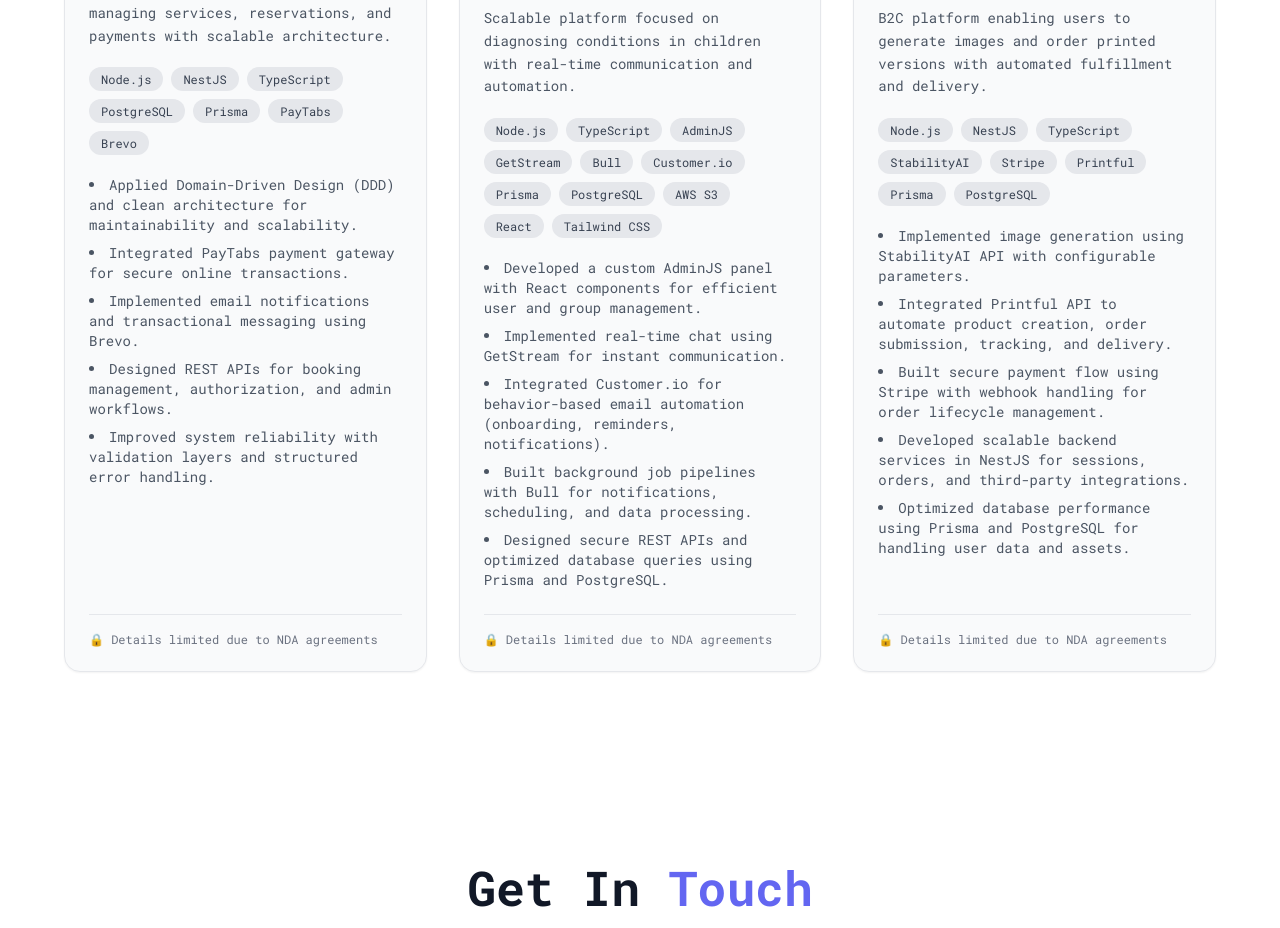
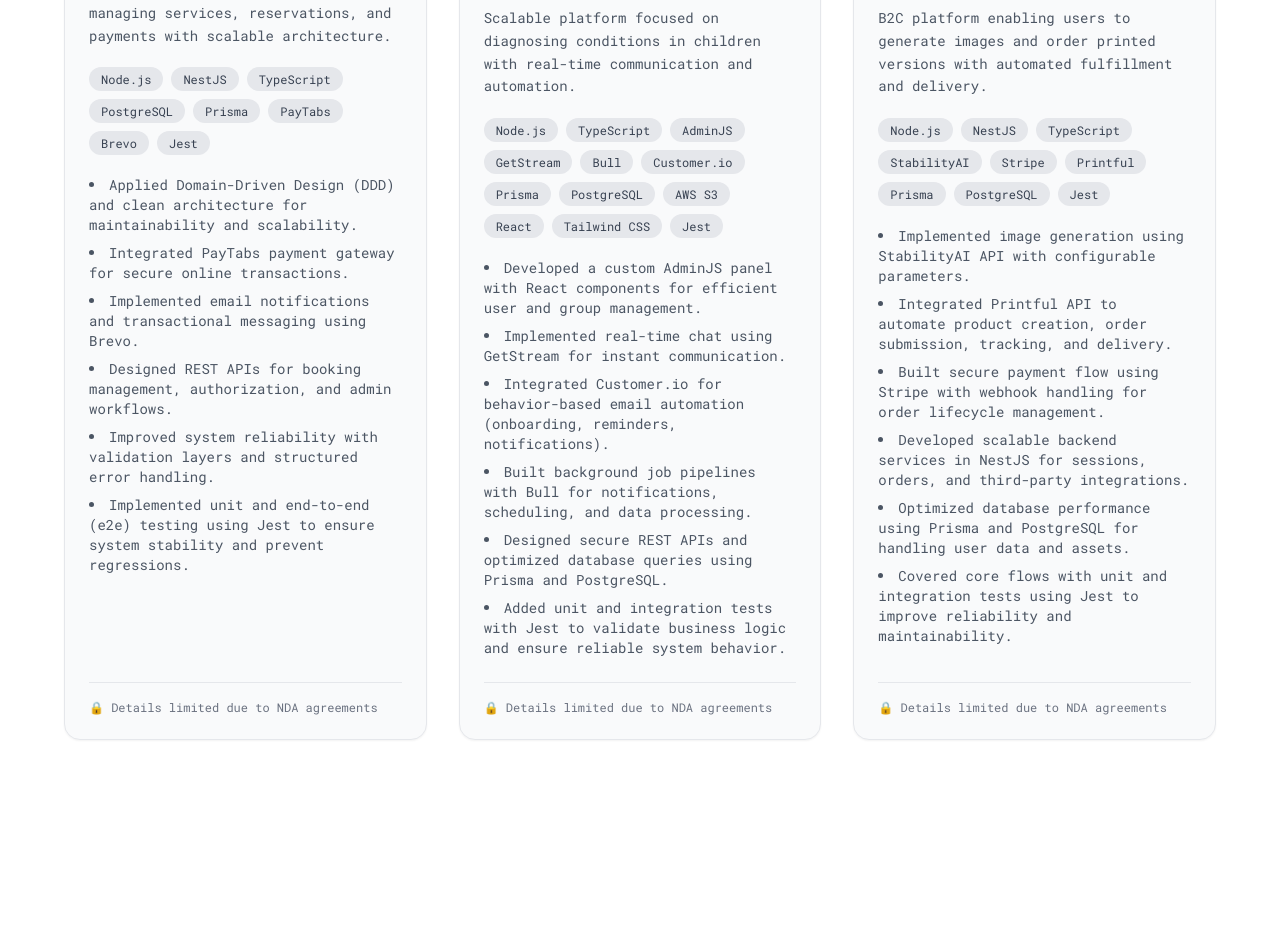
Before and after one commit to Vladyslav317/Portfolio, a React (Vite) app in the folder client/: page / in a window 1280 px wide. Shown: the part 3280-4208 px from the top of the page. Built offline with nearby package versions, Linux system fonts and the light colour scheme.

Commit message:
update project

```diff
--- a/client/src/components/Project.tsx
+++ b/client/src/components/Project.tsx
@@ -12,6 +12,7 @@
         'Prisma',
         'PayTabs',
         'Brevo',
+        'Jest',
       ],
       features: [
         'Applied Domain-Driven Design (DDD) and clean architecture for maintainability and scalability.',
@@ -19,6 +20,7 @@
         'Implemented email notifications and transactional messaging using Brevo.',
         'Designed REST APIs for booking management, authorization, and admin workflows.',
         'Improved system reliability with validation layers and structured error handling.',
+        'Implemented unit and end-to-end (e2e) testing using Jest to ensure system stability and prevent regressions.',
       ],
     },
     {
@@ -37,6 +39,7 @@
         'AWS S3',
         'React',
         'Tailwind CSS',
+        'Jest',
       ],
       features: [
         'Developed a custom AdminJS panel with React components for efficient user and group management.',
@@ -44,6 +47,7 @@
         'Integrated Customer.io for behavior-based email automation (onboarding, reminders, notifications).',
         'Built background job pipelines with Bull for notifications, scheduling, and data processing.',
         'Designed secure REST APIs and optimized database queries using Prisma and PostgreSQL.',
+        'Added unit and integration tests with Jest to validate business logic and ensure reliable system behavior.',
       ],
     },
     {
@@ -59,6 +63,7 @@
         'Printful',
         'Prisma',
         'PostgreSQL',
+        'Jest',
       ],
       features: [
         'Implemented image generation using StabilityAI API with configurable parameters.',
@@ -66,6 +71,7 @@
         'Built secure payment flow using Stripe with webhook handling for order lifecycle management.',
         'Developed scalable backend services in NestJS for sessions, orders, and third-party integrations.',
         'Optimized database performance using Prisma and PostgreSQL for handling user data and assets.',
+        'Covered core flows with unit and integration tests using Jest to improve reliability and maintainability.',
       ],
     },
   ];
```
